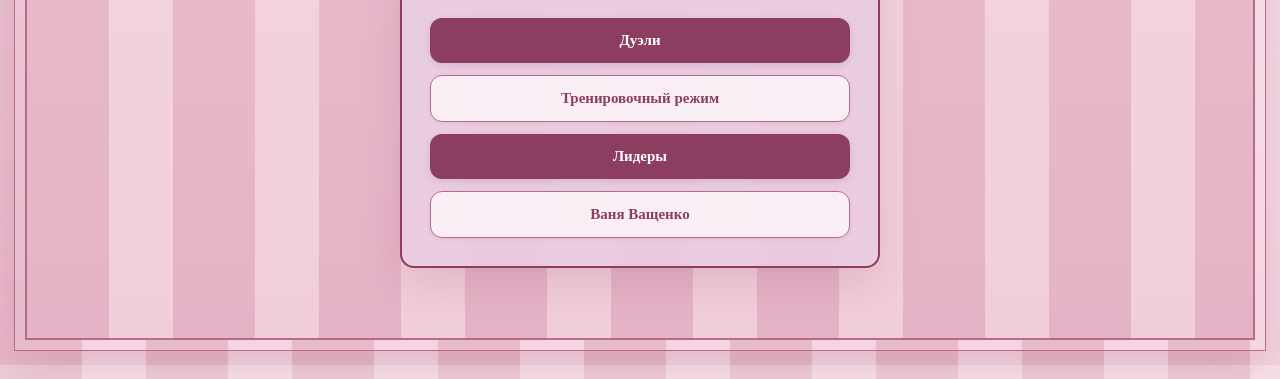
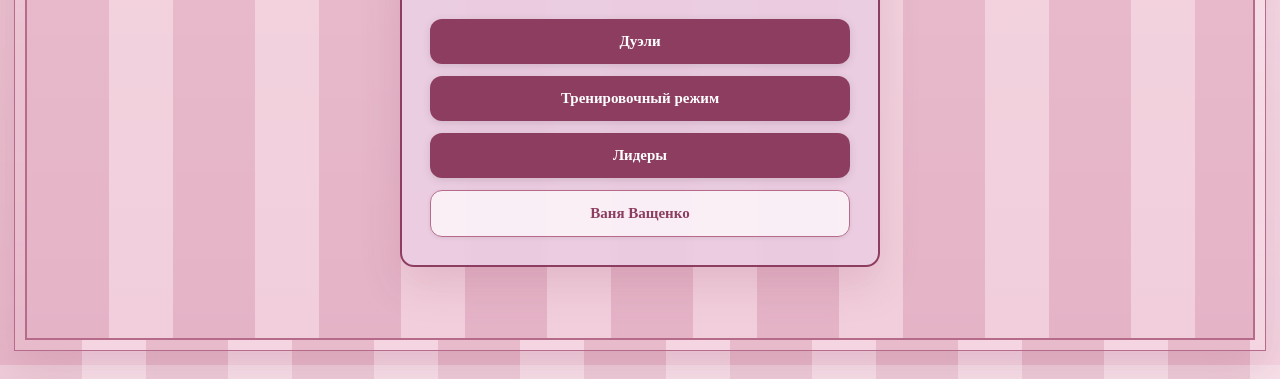
Before and after one commit to MoskvinaAlexandra/Tetris-Vashchenko-Secret, a website: page client/index.html in a window 1280 px wide. Shown: the part 435-814 px from the top of the page. Drawn offline with Linux system fonts and the light colour scheme; a web font is replaced by a local one.

Commit message:
new color for button

```diff
--- a/client/index.html
+++ b/client/index.html
@@ -50,7 +50,7 @@
                 <p class="vs-section-copy">Дуэли, одиночный режим, статистика и фирменная эстетика без лишнего хаоса.</p>
                 <div class="vs-actions stack">
                     <button class="vs-button" type="button" onclick="(authService && authService.isLoggedIn && authService.isLoggedIn()) ? location.href='/game.html' : location.href='/login.html'">Дуэли</button>
-                    <button class="vs-button-secondary" type="button" onclick="(authService && authService.isLoggedIn && authService.isLoggedIn()) ? location.href='/game.html?mode=solo' : location.href='/login.html?returnTo=%2Fgame.html%3Fmode%3Dsolo'">Тренировочный режим</button>
+                    <button class="vs-button" type="button" onclick="(authService && authService.isLoggedIn && authService.isLoggedIn()) ? location.href='/game.html?mode=solo' : location.href='/login.html?returnTo=%2Fgame.html%3Fmode%3Dsolo'">Тренировочный режим</button>
                     <button class="vs-button" type="button" onclick="location.href='/leaderboard.html'">Лидеры</button>
                     <button class="vs-button-secondary" type="button" onclick="location.href='/vanya.html'">Ваня Ващенко</button>
                 </div>
```
